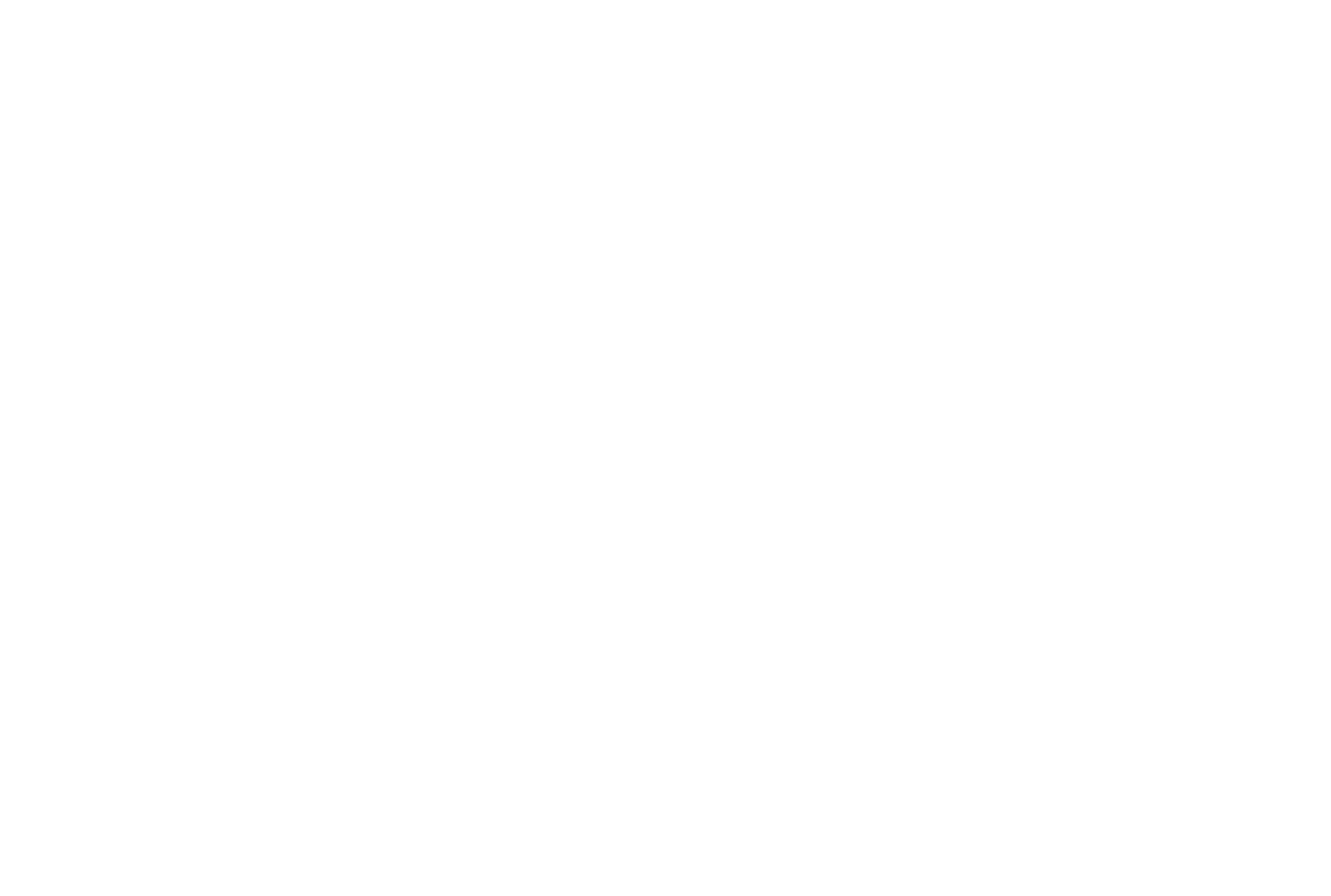
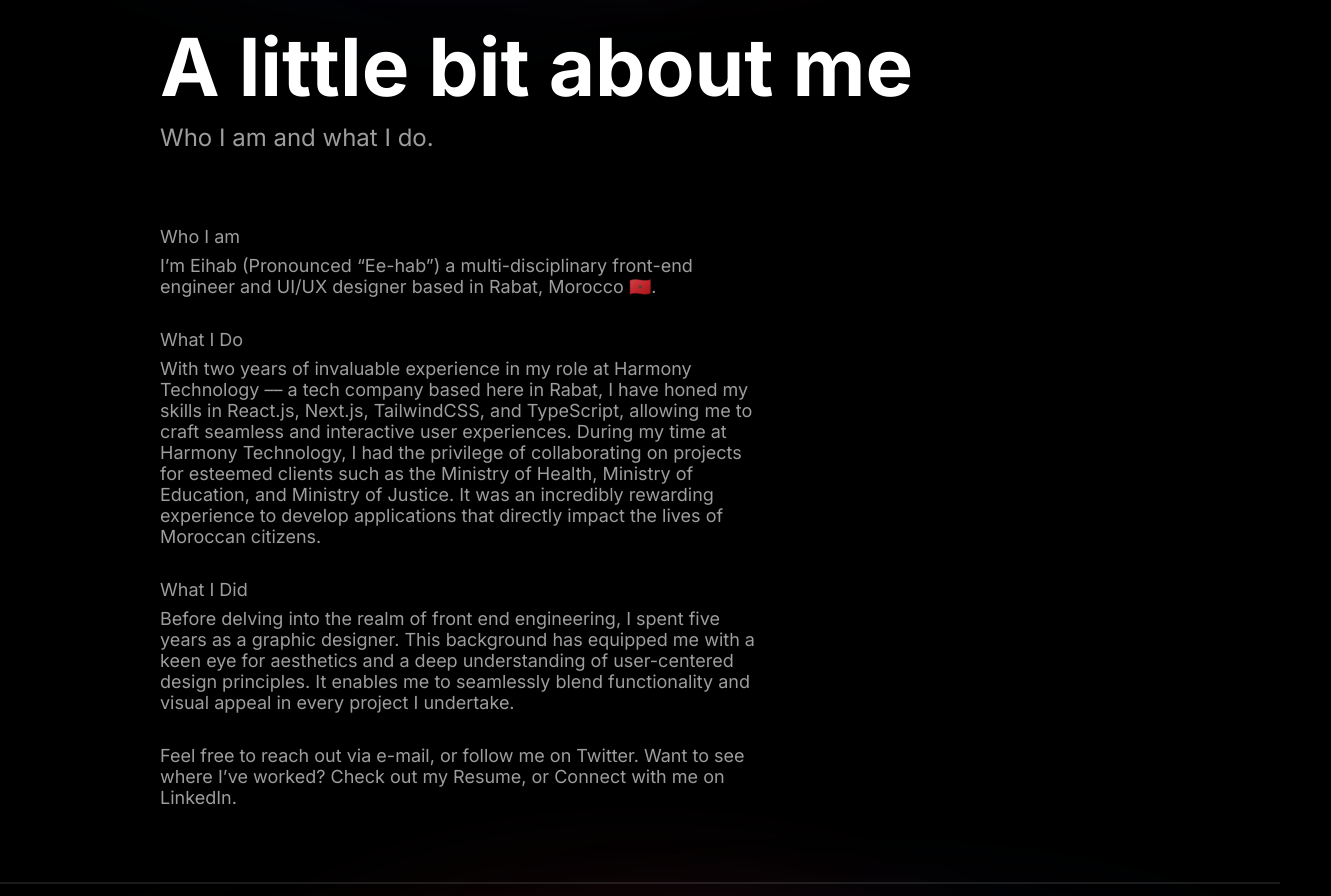
Before and after one commit to Surajit05021997/surajit-frontend-dev, a React (Vite) app: page /about in a window 1280 px wide. Before the commit this address had no page. Shown: the part 260-1156 px from the top of the page, 1331 px wide, since content can reach past the window. Before the commit the page ends 800 px from the top, so only its background shows below. Built offline with nearby package versions, Linux system fonts and the light colour scheme.

Commit message:
added about page

```diff
--- /dev/null
+++ b/src/components/AboutPage.jsx
@@ -0,0 +1,38 @@
+import './AboutPage.scss';
+
+const AboutPage = () => {
+  return (
+    <div className="container">
+      <div className="about-page">
+        <h1 className="title">A little bit about me</h1>
+        <p className="subtitle">Who I am and what I do.</p>
+        <div className="body">
+          <div>
+            <div className="para-title">Who I am</div>
+            <p>I’m Eihab (Pronounced “Ee-hab”) a multi-disciplinary front-end engineer and UI/UX designer based in Rabat, Morocco 🇲🇦.</p>
+          </div>
+          <div>
+            <div className="para-title">What I Do</div>
+            <p>With two years of invaluable experience in my role at Harmony Technology –– a tech company based here in Rabat,
+              I have honed my skills in React.js, Next.js, TailwindCSS, and TypeScript, allowing me to craft seamless and interactive user experiences.
+              During my time at Harmony Technology, I had the privilege of collaborating on projects for esteemed clients such as the Ministry of Health,
+              Ministry of Education, and Ministry of Justice. It was an incredibly rewarding experience to develop applications
+              that directly impact the lives of Moroccan citizens.</p>
+          </div>
+          <div>
+            <div className="para-title">What I Did</div>
+            <p>Before delving into the realm of front end engineering, I spent five years as a graphic designer.
+              This background has equipped me with a keen eye for aesthetics and a deep understanding of user-centered design principles.
+              It enables me to seamlessly blend functionality and visual appeal in every project I undertake.</p>
+          </div>
+          <div>
+            <p>Feel free to reach out via e-mail, or follow me on Twitter.
+              Want to see where I’ve worked? Check out my Resume, or Connect with me on LinkedIn.</p>
+          </div>
+        </div>
+      </div>
+    </div>
+  )
+}
+
+export default AboutPage;
--- /dev/null
+++ b/src/components/AboutPage.scss
@@ -0,0 +1,22 @@
+.about-page {
+  .title {
+    margin: 11.625rem 0 .5rem;
+  }
+
+  .subtitle {
+    font-size: var(--fs-400);
+    margin-bottom: 4.625rem;
+  }
+
+  .body {
+    width: 37.5rem;
+    display: flex;
+    flex-direction: column;
+    gap: 2rem;
+    margin-bottom: 4.625rem;
+
+    .para-title {
+      margin-bottom: .5rem;
+    }
+  }
+}
--- a/src/components/AppHeader.jsx
+++ b/src/components/AppHeader.jsx
@@ -1,5 +1,6 @@
 import './AppHeader.scss';
 import { useEffect } from 'react';
+import { Link } from 'react-router-dom';
 import { useDispatch } from 'react-redux';
 import { useSelector } from 'react-redux';
 import { updateTheme } from '../store/settingsSlice';
@@ -42,11 +43,15 @@ const AppHeader = () => {
         <div className="main-header">
           <div className="header-item-container">
             <div className="header-item logo">
-              <img src={settings.theme === 'light-mode' ? logoDarkIcon : logoLightIcon} alt="Logo" />
+              <Link>
+                <img src={settings.theme === 'light-mode' ? logoDarkIcon : logoLightIcon} alt="Logo" />
+              </Link>
             </div>
             <div className="header-item navbar">
               <ul>
-                <li>About</li>
+                <li>
+                  <Link to="/about">About</Link>
+                </li>
                 <li>Work</li>
                 <li>Contact</li>
                 <li>More</li>
--- a/src/index.css
+++ b/src/index.css
@@ -59,6 +59,7 @@
 
 a {
   text-decoration: none;
+  color: unset;
 }
 
 ol, ul {
```
Also changed, not shown: src/router/router.jsx (+6 -1 lines).
